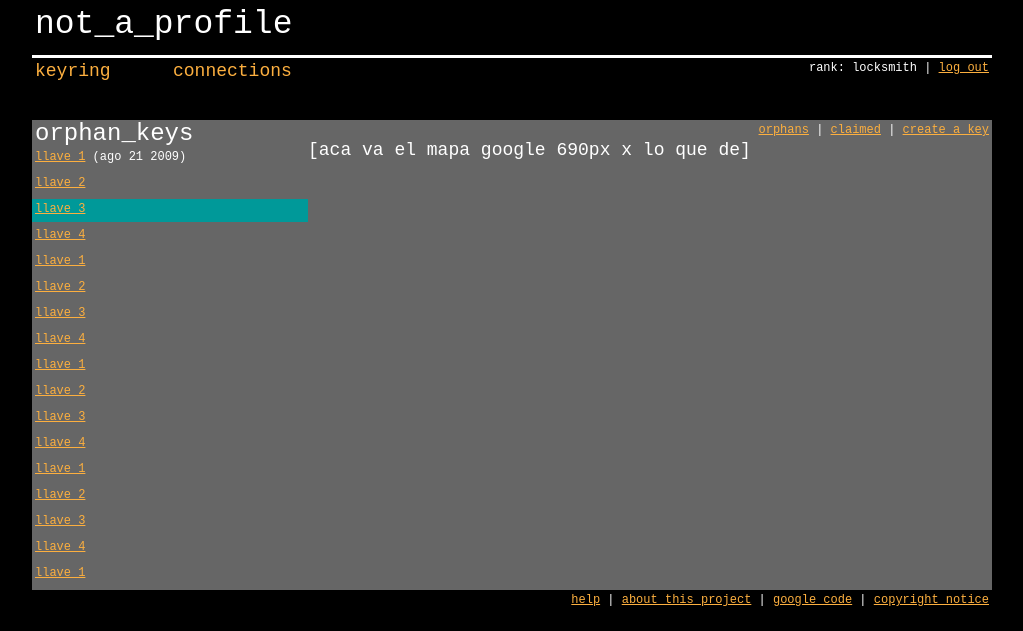
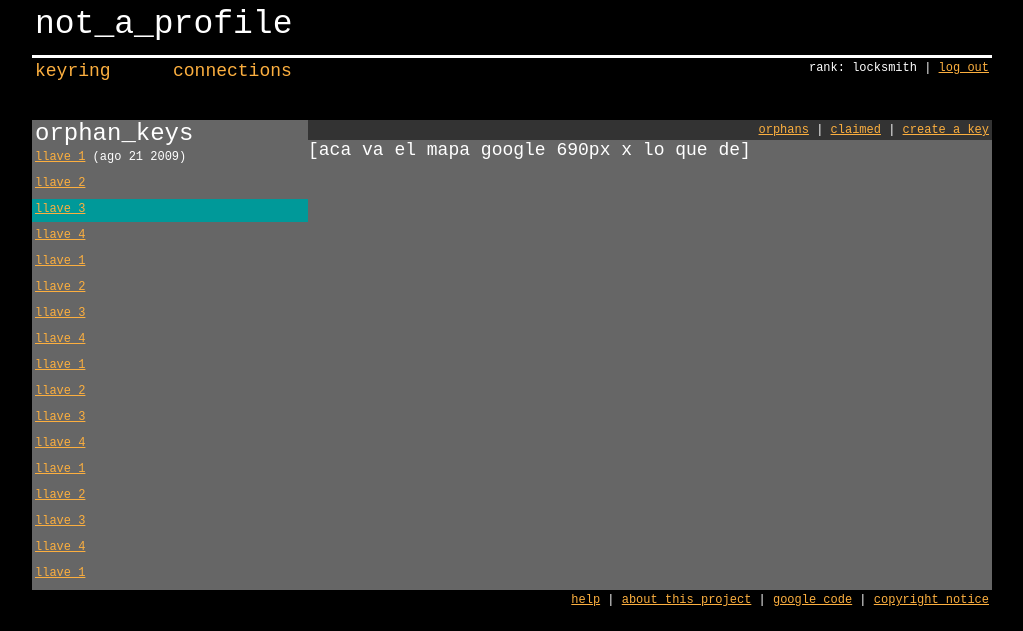
Before and after one commit to mgiraldo/notaprofile, a PHP site: page /index.html in a window 1280 px wide. Shown: the top 631 px of the page, without its empty margins (128-1151 px from the left). Run offline with PHP 8.4, Linux system fonts and the light colour scheme.

Commit message:
primer diseño

```diff
--- a/css/estilos.css
+++ b/css/estilos.css
@@ -105,8 +105,9 @@ h2 {
 }
 #navmapa {
 	font-size: 12px;
-	margin: 3px;
+	padding: 3px;
 	text-align: right;
+    background: #333;
 }
 /* PIE */
 #pie {
```
